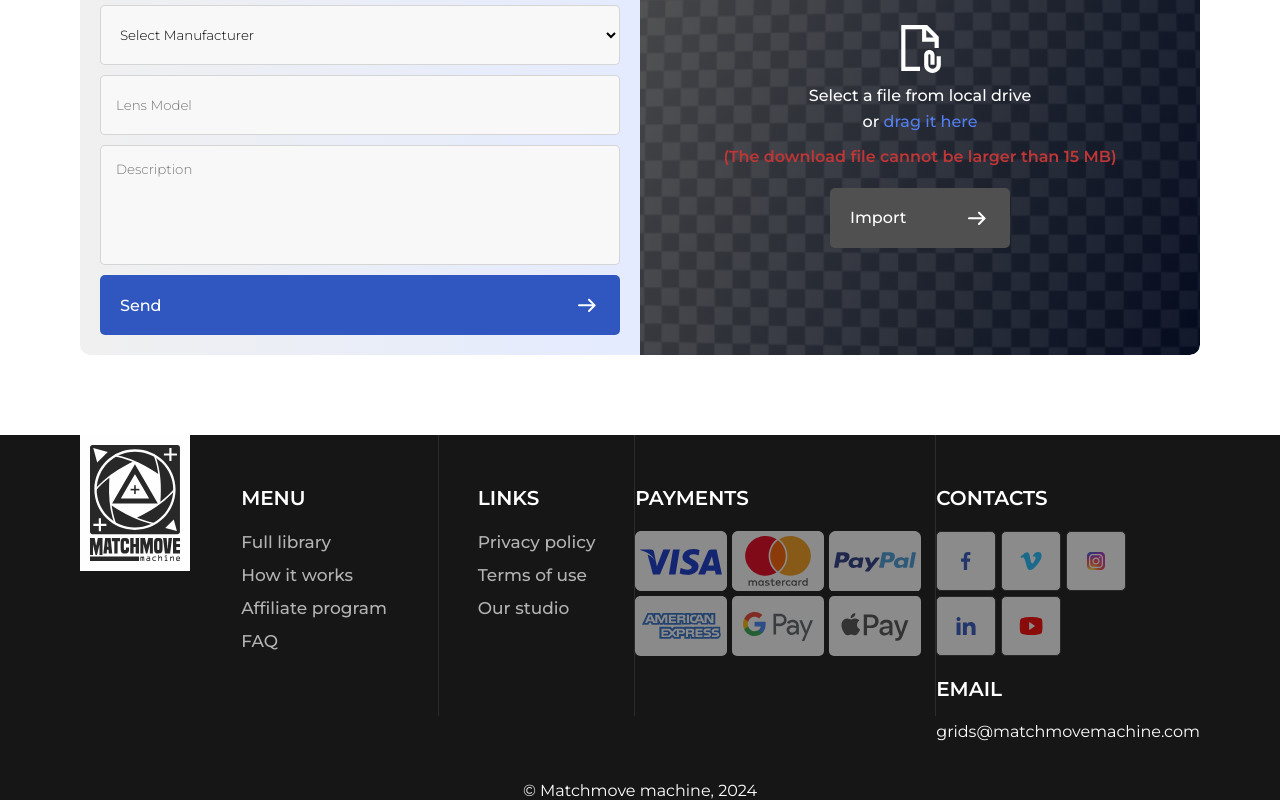
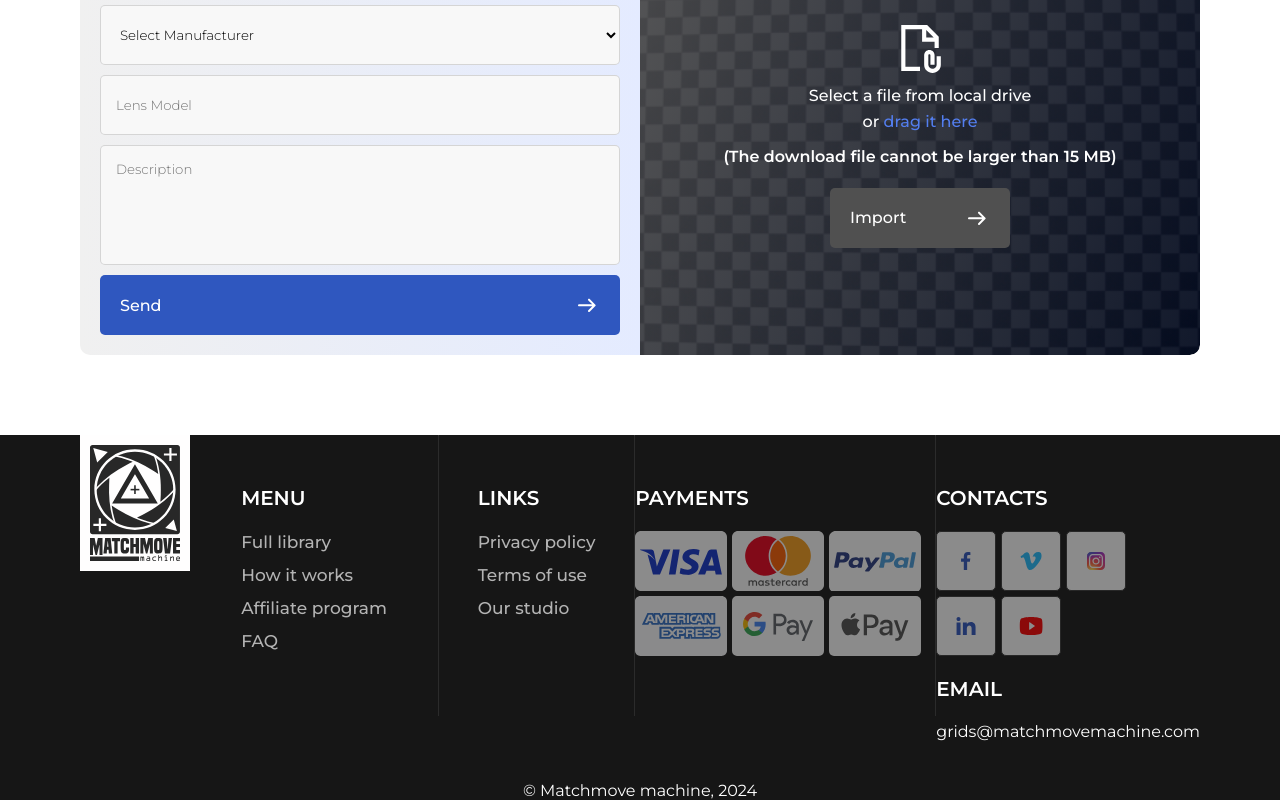
Before and after one commit to EasyDev-co/Matchmove_machine_site, a React (Create React App) app in the folder frontend/: page /affiliate-program in a window 1280 px wide. Shown: the part 876-1676 px from the top of the page. Built offline with nearby package versions, Linux system fonts and the light colour scheme.

Commit message:
цвет предупреждения

```diff
--- a/frontend/src/components/ContributionForm/ContributionForm.module.css
+++ b/frontend/src/components/ContributionForm/ContributionForm.module.css
@@ -96,7 +96,7 @@ select {
     font-weight: 600;
     font-size: 16px;
     line-height: 23px;
-    color: #BF3636;
+    color: #ffffff;
 
 }
 
```
